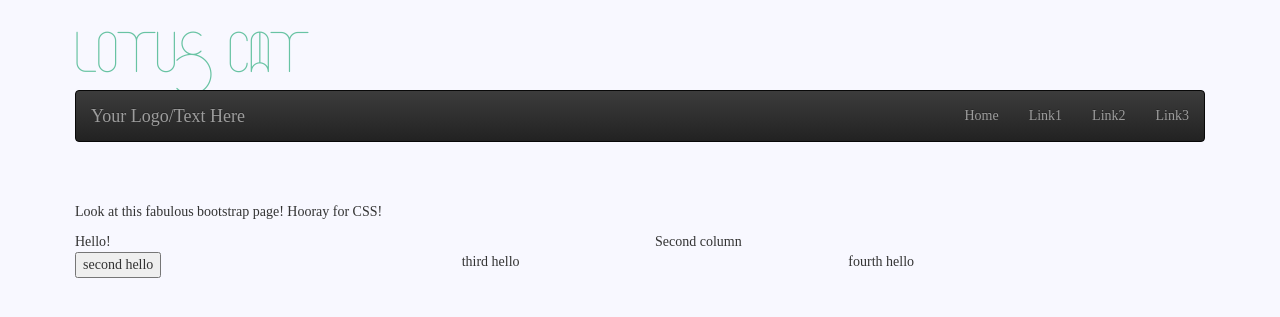
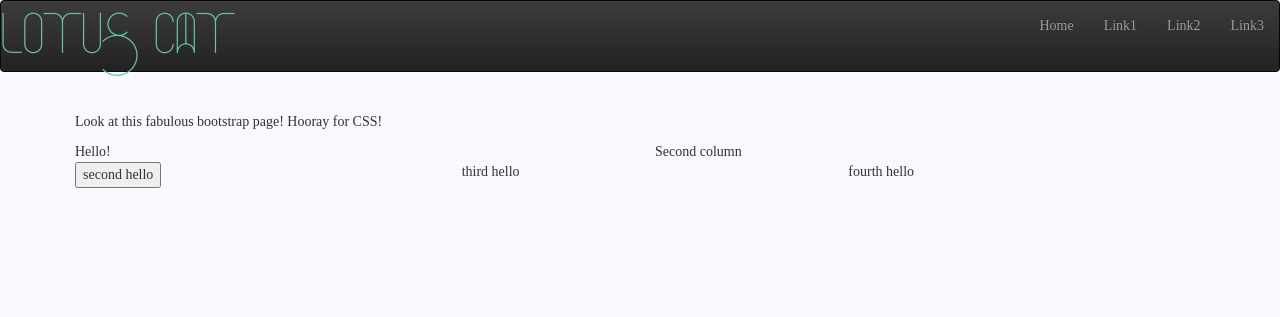
Before and after one commit to kimberlykeller/pwp-setup, a PHP site: page /bootstrap-test.php in a window 1280 px wide. Shown: the top 317 px of the page. Run offline with PHP 8.4, Linux system fonts and the light colour scheme; some libraries are stand-ins or nearby versions.

Commit message:
changing up the nav

```diff
--- a/bootstrap-test.php
+++ b/bootstrap-test.php
@@ -40,17 +40,15 @@
 		<title>Bootstrap 101 Template (DDC Version!)</title>
 	</head>
 	<body>
-		<div class="container">
-			<h1 class="animated fadeInDown">LOTUS CAT</h1>
 			<nav class="navbar navbar-inverse">
 				<!-- logo and mobile toggle button get grouped together for better mobile display -->
 				<div class="navbar-header">
 					<!-- this is the mobile menu button -->
+					<h1 class="animated fadeInDown">LOTUS CAT</h1>
 					<button class="navbar-toggle collapsed" type="button" data-toggle="collapse" data-target="#main-menu">
 						<span class="sr-only">main menu</span>
 						<span class="glyphicon glyphicon-menu-hamburger"></span>
 					</button>
-					<a class="navbar-brand" href="#">Your Logo/Text Here</a>
 				</div>
 
 				<!-- here are your main nav links, grouped for toggling -->
```
